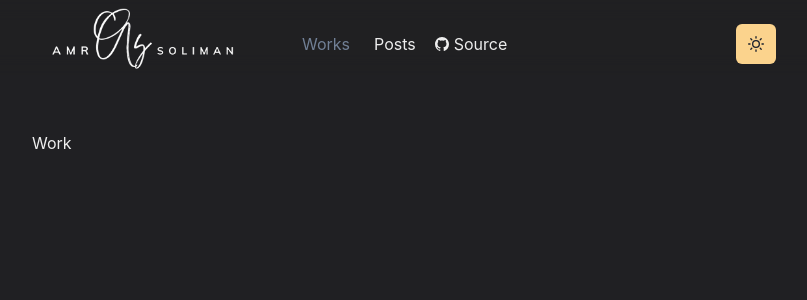
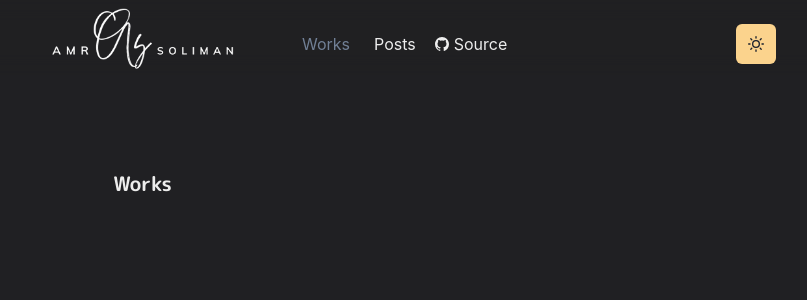
Before and after one commit to thisisamr/thisisamr-website, a Next.js app: page /works in a window 1280 px wide. Shown: the top 300 px of the page, without its empty margins (240-1047 px from the left). Built offline with nearby package versions, Linux system fonts and the light colour scheme.

Commit message:
works page
added /works page  to include the works section of the website

```diff
--- a/pages/works.tsx
+++ b/pages/works.tsx
@@ -1,7 +1,14 @@
+import { Container, Heading } from '@chakra-ui/react'
 import { NextPage } from 'next'
 
 const Works: NextPage = () => {
-  return <div>Work</div>
+  return (
+    <Container mt={10}>
+      <Heading fontSize={20} mb={4}>
+        Works
+      </Heading>
+    </Container>
+  )
 }
 
 export default Works
```
Also changed, not shown: pages/work.tsx (deleted, +0 -7 lines).
